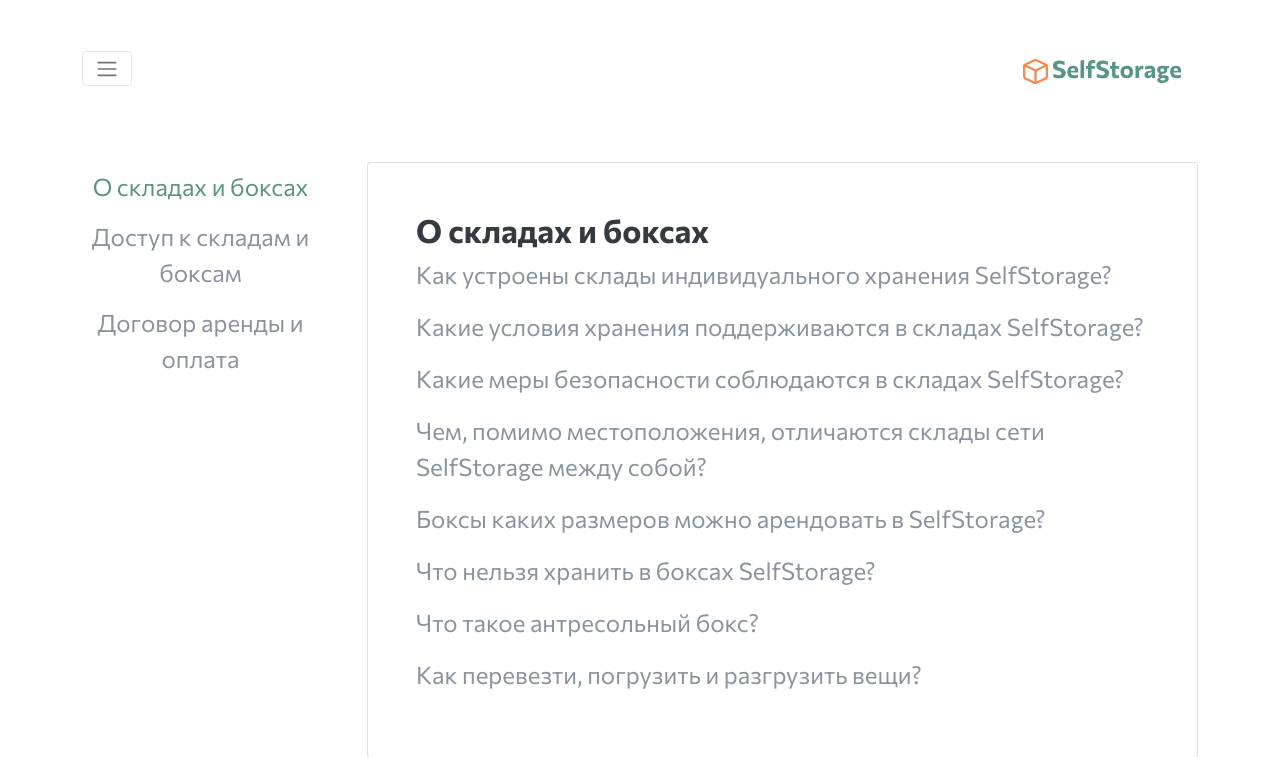
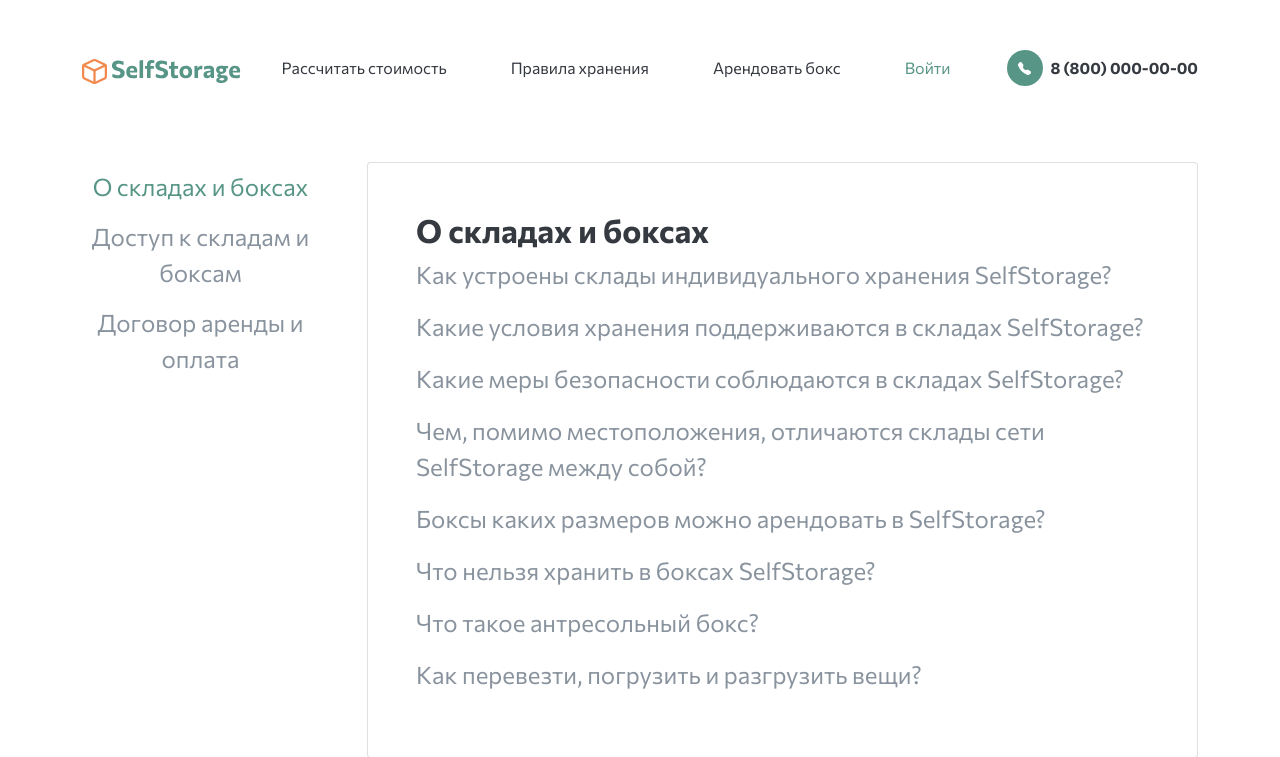
Before and after one commit to Corwin74/Self-storage-service, a Django app: template storage_service/templates/faq.html in a window 1280 px wide. Shown: the top 757 px of the page. Run offline with Django 3.2, Linux system fonts and the light colour scheme; the template is opened without the code that fills it, so the values that code supplies are empty.

Commit message:
Some fixes in template

```diff
--- a/storage_service/templates/faq.html
+++ b/storage_service/templates/faq.html
@@ -1,3 +1,4 @@
+{% load static %}
 <!DOCTYPE html>
 <html lang="en">
 <head>
@@ -5,22 +6,36 @@
 	<meta http-equiv="X-UA-Compatible" content="IE=edge">
 	<meta name="viewport" content="width=device-width, initial-scale=1">
 	<link href="https://cdn.jsdelivr.net/npm/bootstrap@5.0.2/dist/css/bootstrap.min.css" rel="stylesheet" integrity="sha384-EVSTQN3/azprG1Anm3QDgpJLIm9Nao0Yz1ztcQTwFspd3yD65VohhpuuCOmLASjC" crossorigin="anonymous">
-	<link rel="stylesheet" href="Style.css">
+  <link rel="stylesheet" href="{% static 'Style.css' %}">
 	<title>FAQ</title>
 </head>
 <body>
-<header class="navbar navbar-expand-xxl navbar-light fixed-top bg-white py-5">
+<header class="navbar navbar-expand-xl navbar-light fixed-top bg-white py-5">
 	<nav class="container">
 		<button class="navbar-toggler" type="button" data-bs-toggle="collapse" data-bs-target="#navbar" aria-controls="navbar" aria-expanded="false" aria-label="Toggle navigation">
 			<span class="navbar-toggler-icon"></span>
 		</button>
 		<a class="navbar-brand" href="#">
-			<img src="img/Vector.svg" alt="[]">
-			<img src="img/SelfStorage.svg" alt="SelfStorage">
+			<img src="{% static 'img/Vector.svg' %}" alt="[]">
+			<img src="{% static 'img/SelfStorage.svg' %}" alt="SelfStorage">
 		</a>
 		<div class="collapse navbar-collapse justify-content-end" id="navbar">
 			<ul class="navbar-nav">
-				<li class="nav-item d-flex align-items-center me-5">
+				<li class="nav-item me-5">
+					<a class="nav-link SelfStorage_black" href="#">Рассчитать стоимость</a>
+				</li>
+				<li class="nav-item me-5">
+					<a class="nav-link SelfStorage_black" href="#">Правила хранения</a>
+				</li>
+				<li class="nav-item me-5">
+					<a class="nav-link SelfStorage_black" href="boxes">Арендовать бокс</a>
+				</li>
+        {% if request.user.is_anonymous %}
+          <li class="nav-item me-5">
+            <a class="nav-link SelfStorage_green" href="{% url 'login_page' %}">Войти</a>
+          </li>
+
+          <li class="nav-item d-flex align-items-center">
             <div class="d-flex justify-content-center align-items-center rounded-pill SelfStorage__bg_green me-2" style="height: 36px; width: 36px;">
               <svg xmlns="http://www.w3.org/2000/svg" width="13" height="13" fill="white" class="bi bi-telephone-fill" viewBox="0 0 16 16">
                 <path fill-rule="evenodd" d="M1.885.511a1.745 1.745 0 0 1 2.61.163L6.29 2.98c.329.423.445.974.315 1.494l-.547 2.19a.678.678 0 0 0 .178.643l2.457 2.457a.678.678 0 0 0 .644.178l2.189-.547a1.745 1.745 0 0 1 1.494.315l2.306 1.794c.829.645.905 1.87.163 2.611l-1.034 1.034c-.74.74-1.846 1.065-2.877.702a18.634 18.634 0 0 1-7.01-4.42 18.634 18.634 0 0 1-4.42-7.009c-.362-1.03-.037-2.137.703-2.877L1.885.511z"/>
@@ -28,28 +43,21 @@
             </div>
             <b>8 (800) 000-00-00</b>
           </li>
-				<li class="nav-item me-5">
-					<a class="nav-link SelfStorage_black" href="#">Рассчитать стоимость</a>
-				</li>
-				<li class="nav-item me-5">
-					<a class="nav-link SelfStorage_black" href="#">Правила хранения</a>
-				</li>
-				<li class="nav-item me-5">
-					<a class="nav-link SelfStorage_black" href="#">Арендовать бокс</a>
-				</li>
+        {% else %}
           <li class="nav-item d-flex align-items-center me-5">
-					<a href="#" class="me-2 mb-1">
+            <a href="{% url 'my_rent' %}" class="me-2 mb-1">
               <svg xmlns="http://www.w3.org/2000/svg" width="22" height="22" fill="#F28A4F" class="bi bi-bell" viewBox="0 0 16 16">
                 <path d="M8 16a2 2 0 0 0 2-2H6a2 2 0 0 0 2 2zM8 1.918l-.797.161A4.002 4.002 0 0 0 4 6c0 .628-.134 2.197-.459 3.742-.16.767-.376 1.566-.663 2.258h10.244c-.287-.692-.502-1.49-.663-2.258C12.134 8.197 12 6.628 12 6a4.002 4.002 0 0 0-3.203-3.92L8 1.917zM14.22 12c.223.447.481.801.78 1H1c.299-.199.557-.553.78-1C2.68 10.2 3 6.88 3 6c0-2.42 1.72-4.44 4.005-4.901a1 1 0 1 1 1.99 0A5.002 5.002 0 0 1 13 6c0 .88.32 4.2 1.22 6z"/>
               </svg>
             </a>
-					<a href="#" class="text-decoration-none d-flex align-items-center">
+            <a href="{% url 'my_rent' %}" class="text-decoration-none d-flex align-items-center">
               <svg xmlns="http://www.w3.org/2000/svg" width="22" height="22" fill="#579586" class="bi bi-person border border-2 rounded-pill" viewBox="0 0 16 16">
                 <path d="M8 8a3 3 0 1 0 0-6 3 3 0 0 0 0 6zm2-3a2 2 0 1 1-4 0 2 2 0 0 1 4 0zm4 8c0 1-1 1-1 1H3s-1 0-1-1 1-4 6-4 6 3 6 4zm-1-.004c-.001-.246-.154-.986-.832-1.664C11.516 10.68 10.289 10 8 10c-2.29 0-3.516.68-4.168 1.332-.678.678-.83 1.418-.832 1.664h10z"/>
               </svg>
-						<span class="SelfStorage_green">Екатерина</span>
+              <span class="SelfStorage_green">{{ request.user.first_name }}</span>
             </a>
           </li>
+        {% endif %}
 			</ul>
 		</div>
 	</nav>
--- a/storage_service/templates/index.html
+++ b/storage_service/templates/index.html
@@ -336,7 +336,7 @@
 <footer class="container py-5">
 	<div class="row mb-5">
 		<div class="col-6 col-md-4 d-flex flex-column mb-3">
-			<a href="#" class="navbar-brand">
+      <a href="{% url 'main' %}" class="navbar-brand">
 				<img src="{% static 'img/Vector.svg' %}" alt="[]">
 				<img src="{% static 'img/SelfStorage.svg' %}" alt="SelfStorage">
 			</a>
--- a/storage_service/templates/my-rent.html
+++ b/storage_service/templates/my-rent.html
@@ -69,7 +69,7 @@
 					<div class="row">
 						<div class="col-12 col-sm-5 d-flex flex-column align-items-center">
               {% if request.user.avatar and request.user.first_name %}
-                <img src="{{ request.user.avatar.url }}" class="rounded-pill mb-3" alt="">
+                <img src="{{ request.user.avatar.url }}" class="rounded-pill mb-3" width="200" height="200" alt="">
                 <h4>{{ request.user.first_name }} {{ request.user.last_name }}</h4>
               {% else %}
                 <h4>{{ request.user.email }}</h4>
```
Lines whose indentation alone changed are shown as unchanged.
